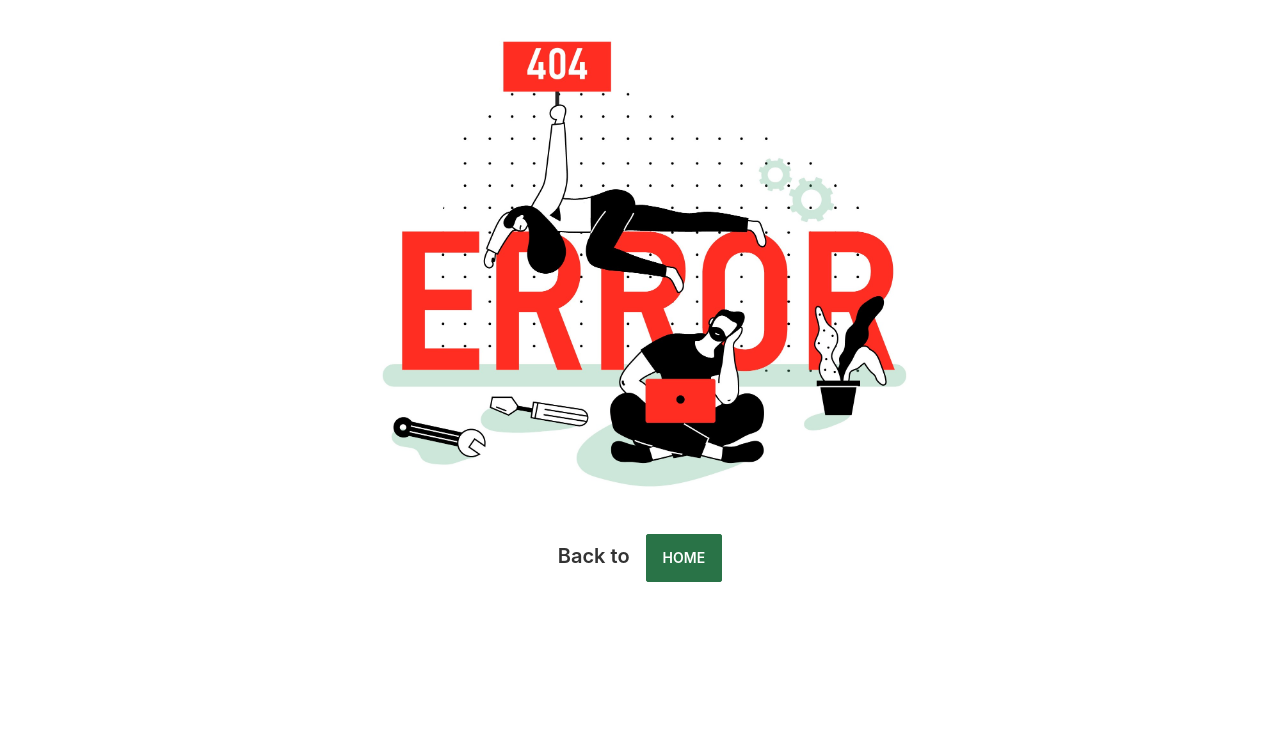
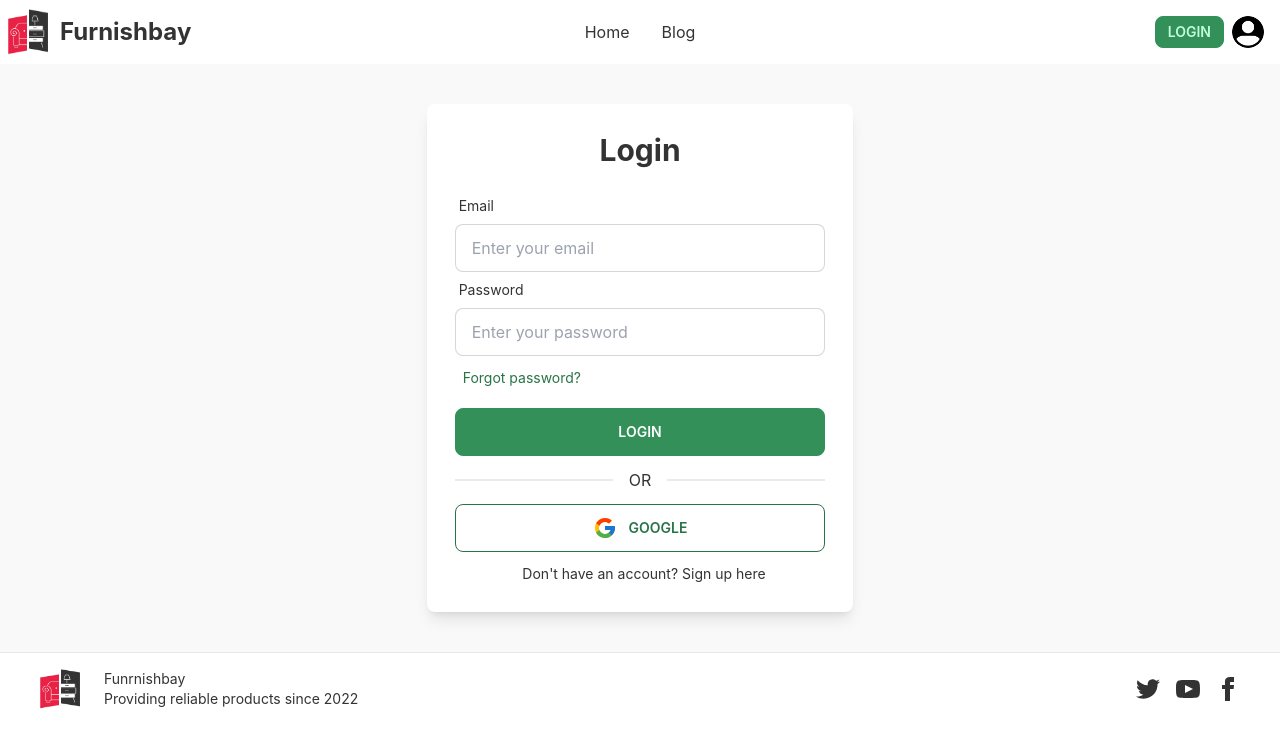
Before and after one commit to masudcodex/furnishbay, a React (Create React App) app: page /login in a window 1280 px wide. Shown: the top 746 px of the page. Built offline with nearby package versions, Linux system fonts and the light colour scheme.

Commit message:
login page designed using react form hook

```diff
--- a/package.json
+++ b/package.json
@@ -10,6 +10,8 @@
     "firebase": "^9.14.0",
     "react": "^18.2.0",
     "react-dom": "^18.2.0",
+    "react-hook-form": "^7.39.5",
+    "react-icons": "^4.6.0",
     "react-router-dom": "^6.4.3",
     "react-scripts": "5.0.1",
     "web-vitals": "^2.1.4"
--- /dev/null
+++ b/src/Pages/Login/Login.js
@@ -0,0 +1,55 @@
+import React from 'react';
+import { useForm } from 'react-hook-form';
+import { Link } from 'react-router-dom';
+import { FcGoogle } from "react-icons/fc";
+
+const Login = () => {
+    const { register, formState: { errors }, handleSubmit } = useForm();
+
+    const onSubmit = data => {
+        console.log(data);
+    }
+
+    return (
+        <div className='flex items-center my-10'>
+            <div className='md:w-4/12 bg-white p-7 mx-auto shadow-lg rounded-lg'>
+                <h2 className='text-3xl font-bold text-center mb-5'>Login</h2>
+                <form onSubmit={handleSubmit(onSubmit)}>
+                    <div className="form-control">
+                        <label className="label">
+                            <span className="label-text">Email</span>
+                        </label>
+                        <input
+                            type="email"
+                            {...register("email", {required: "Email is required"})}
+                            aria-invalid={errors.email ? "true" : "false"}
+                            placeholder="Enter your email"
+                            className="input input-bordered"
+                        />
+                        {errors.email && <p role="alert" className='text-sm text-error mt-2 ml-2'>{errors.email?.message}</p>}
+                    </div>
+                    <div className="form-control">
+                        <label className="label">
+                            <span className="label-text">Password</span>
+                        </label>
+                        <input
+                            type="password"
+                            {...register("password", {required: "Password is required"})}
+                            aria-invalid={errors.password ? "true" : "false"}
+                            placeholder="Enter your password"
+                            className="input input-bordered"
+                        />
+                        {errors.password && <p role="alert" className='text-sm text-error mt-2 ml-2'>{errors.password?.message}</p>}
+                    <label className='text-sm text-secondary mt-3 ml-2'><Link>Forgot password?</Link></label>
+                    </div>
+                    <input type="submit" value="Login" className='btn w-full btn-primary text-white mt-5'/>
+                </form>
+                <div className="divider">OR</div>
+                <button className='btn btn-secondary w-full btn-outline'><FcGoogle className='text-2xl mr-3'/>Google</button>
+                <p className='text-sm mt-3 ml-2 text-center'>Don't have an account? <Link to="/signup">Sign up here</Link></p>
+            </div>
+        </div>
+    );
+};
+
+export default Login;
--- /dev/null
+++ b/src/Pages/SignUp/SignUp.js
@@ -0,0 +1,11 @@
+import React from 'react';
+
+const SignUp = () => {
+    return (
+        <div>
+            SignUP
+        </div>
+    );
+};
+
+export default SignUp;
--- a/src/Shared/Footer/Footer.js
+++ b/src/Shared/Footer/Footer.js
@@ -4,7 +4,7 @@ import logo from '../../Assets/Images/logo.png';
 
 const Footer = () => {
     return (
-        <footer className="footer px-10 py-4 border-t text-base-content">
+        <footer className="footer px-10 py-4 border-t text-base-content bg-white">
             <div className="items-center grid-flow-col">
                 <img className='w-10 h-10 mr-4' src={logo} alt=""/>
                 <p>Funrnishbay <br/>Providing reliable products since 2022</p>
--- a/src/Shared/Header/Header.js
+++ b/src/Shared/Header/Header.js
@@ -30,7 +30,7 @@ const Header = () => {
                 </ul>
             </div>
             <div className="navbar-end">
-                <Link><button className='btn btn-sm btn-primary'>Login</button></Link>
+                <Link to="/login"><button className='btn btn-sm btn-primary'>Login</button></Link>
                 <div className="dropdown dropdown-end">
                     <label tabIndex={1} className="btn btn-ghost btn-circle avatar">
                         <div className="w-8 rounded-full">
```
Also changed, not shown: src/Routes/Router/Router.js (+10 -0 lines), 1 other file (tests, documents, lock files or other folders).
